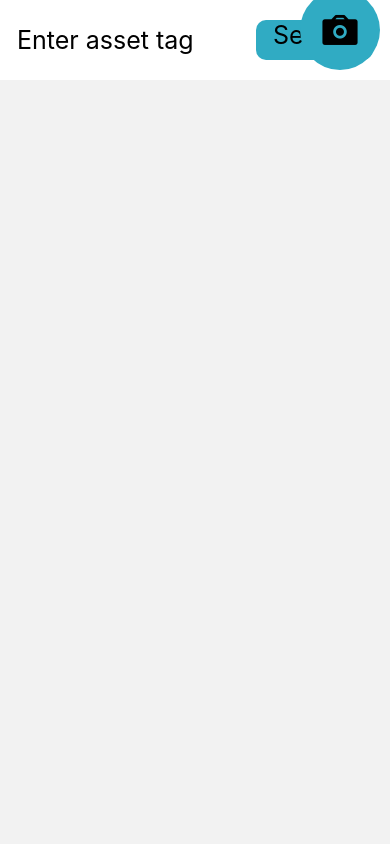
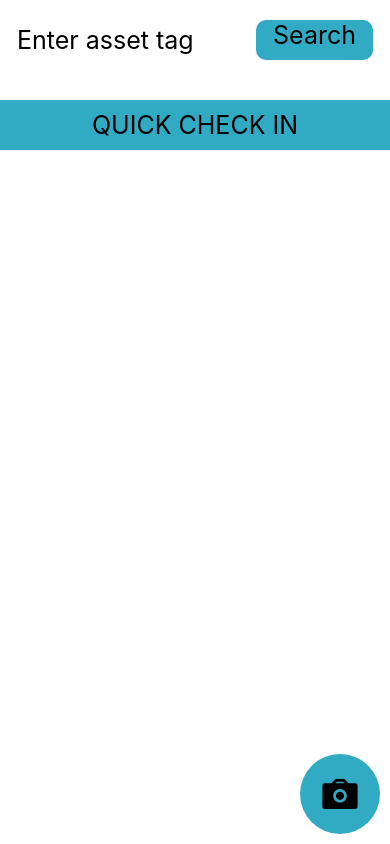
Before and after one commit to nav01/special-engine, a React Native app: screen / in a window 390 px wide. Built offline with nearby package versions, Linux system fonts and the light colour scheme.

Commit message:
Implemented quick check in and create components for commonly used code.

```diff
--- a/App.js
+++ b/App.js
@@ -1,10 +1,11 @@
-import { StyleSheet, View, StatusBar } from 'react-native';
+import { StyleSheet, View, StatusBar, Text } from 'react-native';
 import { NavigationContainer } from '@react-navigation/native';
 import { createNativeStackNavigator } from '@react-navigation/native-stack';
 
 import Main from './components/Main';
 import Asset from './components/Asset';
 import ScannerView from './components/ScannerView';
+import QuickCheckIn from './components/QuickCheckIn';
 
 const Stack = createNativeStackNavigator();
 
@@ -24,6 +25,7 @@ export default function App() {
         <Stack.Screen name="Main" component={MainScreen} options={{ headerShown: false }} />
         <Stack.Screen name="Asset" component={Asset} options = {{ headerTitleAlign: 'center' }} />
         <Stack.Screen name="ScannerView" component={ScannerView} options = {{ title: 'Scan Asset', headerTitleAlign: 'center' }} />
+        <Stack.Screen name="QuickCheckIn" component={QuickCheckIn} options = {{ title: 'Quick Check In', headerTitleAlign: 'center' }} />
       </Stack.Navigator>
     </NavigationContainer>
   );
@@ -31,6 +33,7 @@ export default function App() {
 
 const styles = StyleSheet.create({
   container: {
-    backgroundColor: '#fff',
+    backgroundColor: 'white',
+    flex: 1
   },
 });
--- /dev/null
+++ b/components/AssetListItem.js
@@ -0,0 +1,73 @@
+import React, { useEffect, useState } from 'react';
+import { Alert, ActivityIndicator, Pressable, StyleSheet, Text, View } from 'react-native';
+import { Feather } from '@expo/vector-icons';
+
+import { longToast, postCheckin } from './Utils';
+
+const Status = Object.freeze({
+    PENDING: Symbol('pending'),
+    SUCCESS: Symbol('successful'),
+    FAIL: Symbol('fail')
+});
+
+export default function AssetListItem({ index, asset, currStatus, currNote }) {
+    const [status, setStatus] = useState(Status.PENDING);
+    const [statusMessage, setStatusMessage] = useState('');
+
+    useEffect(() => {
+        postCheckin(
+            asset.id,
+            {status_id: currStatus, note: currNote},
+            message => {
+                setStatus(Status.SUCCESS);
+                setStatusMessage(message);
+                longToast(message);
+            },
+            message => {
+                setStatus(Status.FAIL);
+                setStatusMessage(message);
+                longToast(message);
+            }
+        );
+    }, []);
+
+    return (
+        <View style={[styles.assetContainer, (index % 2 == 0) && styles.even]}>
+            <Text style={styles.assetTag}>
+                {asset.assetTag}
+            </Text>
+            <Pressable style={styles.checkInStatus} onPress={() => Alert.alert(statusMessage)}>
+                {status == Status.PENDING && <ActivityIndicator size='large' color='blue'/>}
+                {status == Status.FAIL && <Feather name="x-circle" size={30} color="red" />}
+                {status == Status.SUCCESS && <Feather name="check-circle" size={30} color="green" />}
+            </Pressable>
+        </View>
+    );
+}
+
+const styles = StyleSheet.create({
+    even: {
+        backgroundColor: '#F0F0F0'
+    },
+    assetTag: {
+        fontSize: 35,
+        maxWidth: '70%'
+    },
+    assigned: {
+        maxWidth: '35%'
+    },
+    assetContainer: {
+        width: '100%',
+        maxWidth: '100%',
+        height: 60,
+        flexDirection: 'row',
+        justifyContent: 'space-between',
+        alignItems: 'center',
+        paddingLeft: 20,
+        paddingRight: 20
+    },
+    checkInStatus: {
+        justifyContent: 'center',
+        maxWidth: '20%'
+    }
+});
--- a/components/AssetSearch.js
+++ b/components/AssetSearch.js
@@ -2,7 +2,7 @@ import React, { useState, useEffect } from 'react';
 import { ToastAndroid, Platform, Pressable, StyleSheet, Text, TextInput, View } from 'react-native';
 
 import { fetchAsset } from './Utils';
-import ScanAction from './ScanAction';
+
 
 export default function AssetSearch({ navigation }) {
 
@@ -18,7 +18,7 @@ export default function AssetSearch({ navigation }) {
     }
 
     return (
-      <View style={{height: '100%', width: '100%'}}>
+      <View style={{ width: '100%'}}>
         <View style={styles.searchAsset}>
           <TextInput
               style={{height: 80, fontSize: 25, width: '60%', marginRight: 5}}
@@ -34,7 +34,7 @@ export default function AssetSearch({ navigation }) {
               <Text style={{height: 40, fontSize: 25}}>Search</Text>
           </Pressable>
         </View>
-        <ScanAction scanning={false} navigation={navigation} />
+
       </View>
     );
   }
--- /dev/null
+++ b/components/AssetStatus.js
@@ -0,0 +1,52 @@
+import React, { useState, useEffect } from 'react';
+import { StyleSheet, Text, View } from 'react-native';
+import { Dropdown } from 'react-native-element-dropdown';
+import { fetchStatuses } from './Utils';
+
+
+export default function AssetStatus({ onStatusChange }) {
+    const [statuses, setStatuses] = useState([]);
+    const [status, setStatus] = useState(null);
+
+    useEffect(() => {
+        console.log('useEffect');
+        fetchStatuses(
+            (statuses) => setStatuses(statuses),
+            () => longToast('Statuses could not be loaded. Please try again or edit status later')
+        );
+    }, []);
+
+    return (
+        <View style={styles.statusContainer}>
+            <Text style={styles.statusLabel}>Status:</Text>
+            <Dropdown
+                style={styles.status}
+                data={statuses}
+                labelField='name'
+                valueField='id'
+                placeholder='Choose Status (optional)'
+                value={status}
+                onChange={item => {
+                    onStatusChange(item.value);
+                    setStatus(item.value);
+                }}
+            />
+        </View>
+    );
+}
+
+const styles = StyleSheet.create({
+    statusContainer: {
+        flexDirection: 'row',
+        alignItems: 'center',
+        justifyContent: 'center',
+        width: '100%'
+    },
+    status: {
+        marginLeft: 20,
+        width: '60%'
+    },
+    statusLabel: {
+        fontSize: 20
+    }
+});
--- a/components/Main.js
+++ b/components/Main.js
@@ -1,8 +1,23 @@
 import React from 'react';
+import { Pressable, StyleSheet, Text, View } from 'react-native';
 import AssetSearch from './AssetSearch';
+import ScanAction from './ScanAction';
 
 export default function Main({ navigation }) {
   return (
-    <AssetSearch navigation={navigation}/>
+    <View style={{height: '100%', alignItems: 'center'}}>
+      <AssetSearch navigation={navigation}/>
+      <Pressable
+        onPress={() => navigation.navigate('QuickCheckIn')}
+        style={{marginTop: 20, backgroundColor: '#30abc3', justifyContent: 'center', alignItems: 'center', height: 50, width: '100%'}}
+      >
+        <Text style={{fontSize: 25}}>QUICK CHECK IN</Text>
+      </Pressable>
+      <ScanAction scanning={false} navigation={navigation} />
+    </View>
   );
 }
+
+const styles = StyleSheet.create({
+
+});
--- /dev/null
+++ b/components/Note.js
@@ -0,0 +1,71 @@
+import React, { useEffect, useState } from 'react';
+import { Dropdown } from 'react-native-element-dropdown';
+import { StyleSheet, Text, TextInput, View } from 'react-native';
+
+
+export default function Note({ onNoteChange }) {
+    const [note, setNote] = useState('');
+    const [quickNote, setQuickNote] = useState('');
+
+    const concatNotes = () => {
+        if (quickNote == '')
+            return note;
+        else if (note == '')
+            return quickNote;
+        else
+            return quickNote + ' - ' + note;
+    }
+
+    useEffect(() => {
+        onNoteChange(concatNotes());
+    }, [note, quickNote]);
+
+    return(
+        <View style={styles.container}>
+            <View style={{width: '100%', flexDirection: 'row', justifyContent: 'center', alignItems: 'center'}}>
+                <Text style={{fontSize: 20}}>Notes:</Text>
+                <Dropdown
+                    style={styles.quickNote}
+                    labelField='label'
+                    valueField='value'
+                    onChange={item => {
+                        setQuickNote(item.value);
+                    }}
+                    value={quickNote}
+                    placeholder='Quick Note (optional)'
+                    data={[
+                        {label: 'No quick note', value: ''},
+                        {label: 'No notable issues', value: 'No notable issues'},
+                        {label: 'Keys missing', value: 'Keys missing'},
+                        {label: 'Cracked screen', value: 'Cracked screen'},
+                        {label: 'Physically broken', value: 'Physically broken'},
+                    ]}
+                />
+            </View>
+            <TextInput
+                style={styles.noteDetails}
+                textAlign='center'
+                onChangeText={newText => setNote(newText)}
+                placeholder='Enter note or additonal details for quick note (optional)'
+                multiline
+                numberOfLines={4}
+                defaultValue={note}
+            />
+        </View>
+
+    );
+}
+
+const styles = StyleSheet.create({
+    container: {
+        alignItems: 'center',
+        width: '100%',
+    },
+    quickNote: {
+        marginLeft: 20,
+        width: '60%'
+    },
+    noteDetails: {
+        width: '75%',
+    }
+})
--- /dev/null
+++ b/components/QuickCheckIn.js
@@ -0,0 +1,65 @@
+import React, { useState } from 'react';
+import { FlatList, Pressable, StyleSheet, Text, TextInput, View } from "react-native";
+import AssetListItem from './AssetListItem';
+import AssetStatus from './AssetStatus';
+import Note from './Note';
+import { fetchAsset, longToast } from './Utils';
+
+export default function QuickCheckIn() {
+    const [assetTag, setAssetTag] = useState('');
+    const [assetStatus, setAssetStatus] = useState(null);
+    const [note, setNote] = useState('');
+    const [assetList, setAssetList] = useState([
+    ]);
+
+    const onGetAssetSuccess = (asset) => {
+        if(!assetList.some(a => a.id == asset.id))
+            setAssetList([asset, ...assetList]);
+        else
+            longToast(`${asset.assetTag} already in list`);
+    }
+
+    return (
+        <View style={{height: '100%', width: '100%', backgroundColor: 'white'}}>
+            <View style={styles.searchAsset}>
+                <TextInput
+                    style={{height: 80, fontSize: 25, width: '60%', marginRight: 5}}
+                    textAlign='center'
+                    placeholder="Enter asset tag"
+                    onChangeText={newText => setAssetTag(newText)}
+                    defaultValue={assetTag}
+                />
+                <Pressable onPress={() => {setAssetTag(''); fetchAsset(assetTag, onGetAssetSuccess, (assetTag) => longToast(`${assetTag} - not found`));}} style={({pressed}) =>
+                    [{
+                        width: '30%', alignItems: 'center', borderRadius: 10, backgroundColor: pressed? '#b1e2ec' :'#30abc3'
+                    }]}
+                    >
+                    <Text style={{height: 40, fontSize: 25}}>Check In</Text>
+                </Pressable>
+            </View>
+            <AssetStatus onStatusChange={(status) => setAssetStatus(status)}/>
+            <Note onNoteChange={(note) => setNote(note)} />
+            <FlatList
+                style={{height: '100%', width: '100%'}}
+                data={assetList}
+                keyExtractor={asset => asset.id}
+                renderItem={({item, index}) => {
+                    return <AssetListItem
+                        index={index}
+                        asset={item} currStatus={assetStatus == null ? item.status.id : assetStatus}
+                        currNote={note}
+                    />}
+                }
+            />
+
+        </View>
+    );
+}
+
+const styles = StyleSheet.create({
+    searchAsset: {
+      flexDirection: 'row',
+      alignItems: 'center',
+      justifyContent: 'center',
+    }
+  });
--- a/models/Asset.js
+++ b/models/Asset.js
@@ -5,6 +5,7 @@ import Targetable from "./Targetable";
 import User from "./User";
 
 export default class Asset extends Targetable {
+    //expects json object retrieved from inventory server
     constructor(asset) {
         super('asset');
         this.id = asset['id'];
--- a/models/Category.js
+++ b/models/Category.js
@@ -1,4 +1,5 @@
 export default class Category {
+    //expects json object retrieved from inventory server
     constructor(category) {
         this.id = category['id'];
         this.name = category['name'];
--- a/models/Model.js
+++ b/models/Model.js
@@ -1,4 +1,5 @@
 export default class Model {
+    //expects json object retrieved from inventory server
     constructor(model) {
         this.id = model['id'];
         this.name = model['name'];
--- a/models/Status.js
+++ b/models/Status.js
@@ -1,4 +1,5 @@
 class Status {
+    //expects json object retrieved from inventory server
     constructor(status) {
         this.id = status['id'];
         this.name = status['name'];
@@ -7,6 +8,7 @@ class Status {
 }
 
 class StatusMeta extends Status {
+    //expects json object retrieved from inventory server
     constructor(status, meta) {
         super(status);
         this.meta = meta;
--- a/package.json
+++ b/package.json
@@ -20,6 +20,7 @@
     "react-dom": "17.0.1",
     "react-native": "0.64.3",
     "react-native-dotenv": "^3.3.1",
+    "react-native-element-dropdown": "^1.8.10",
     "react-native-safe-area-context": "3.3.2",
     "react-native-screens": "~3.10.1",
     "react-native-web": "0.17.1"
```
Also changed, not shown: 1 other file (tests, documents, lock files or other folders).
